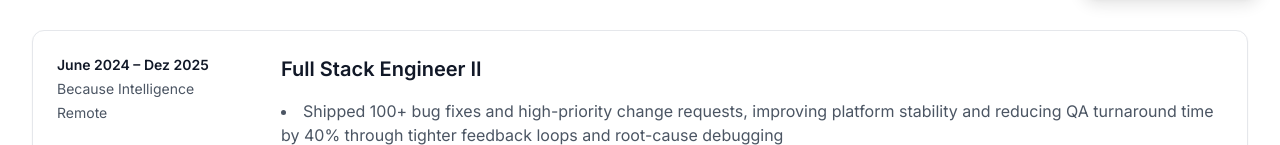
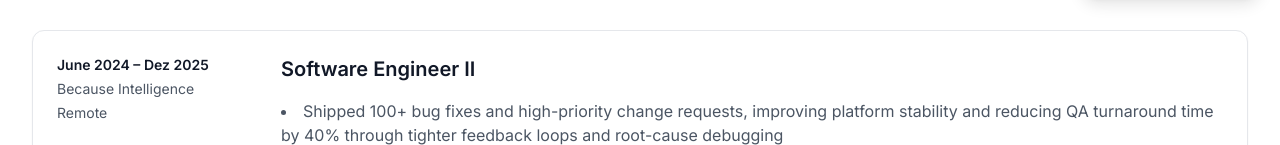
Before and after one commit to rodrigo-r-martins/my-portfolio, a Next.js app: page /experience in a window 1280 px wide. Shown: the part 786-931 px from the top of the page. Built offline with nearby package versions, Linux system fonts and the light colour scheme.

Commit message:
update experience

```diff
--- a/src/content/experiences.ts
+++ b/src/content/experiences.ts
@@ -49,7 +49,7 @@ export const experiences: Experience[] = [
     location: "Remote",
   },
   {
-    title: "Full Stack Engineer II",
+    title: "Software Engineer II",
     company: "Because Intelligence",
     companyUrl: "https://www.trybecause.com",
     period: "June 2024 – Dez 2025",
@@ -76,7 +76,7 @@ export const experiences: Experience[] = [
     location: "Remote",
   },
   {
-    title: "Full Stack Engineer I",
+    title: "Software Engineer I",
     company: "Because Intelligence",
     companyUrl: "https://www.trybecause.com",
     period: "March 2022 – June 2024",
```
